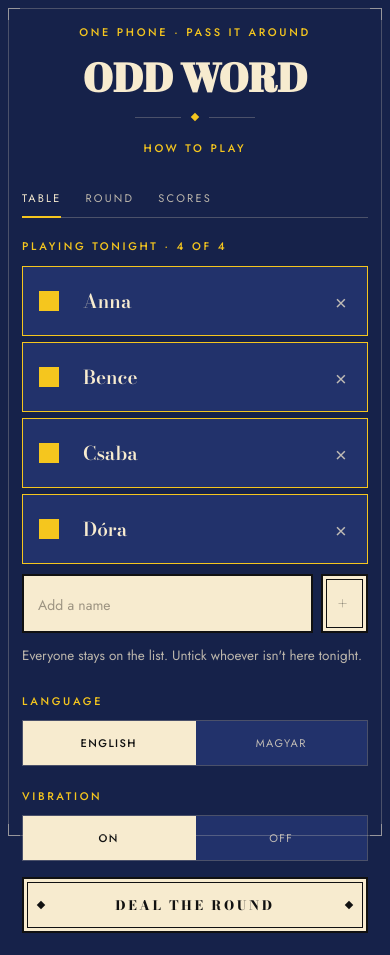
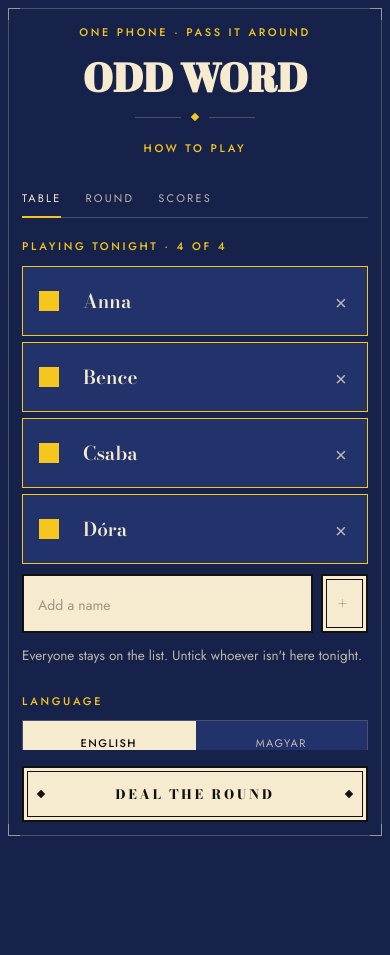
Before and after one commit to cfghjkbvc/project-ow, a React (Vite) app: page / in a window 390 px wide. After the commit the page ends 844 px from the top, so only its background shows below. Built offline with nearby package versions, Linux system fonts and the light colour scheme.

Commit message:
hotfixes

```diff
--- a/src/data/strings.js
+++ b/src/data/strings.js
@@ -6,6 +6,7 @@ const STR = {
     howTo: "How to play", rulesTitle: "How to play",
     recap: "The night so far", recapEmpty: "No finished rounds yet.", seeNight: "The night so far",
     swipeRoles: "Swipe through the deck", prevRole: "Previous role", nextRole: "Next role",
+    yourWord: "Your word", noWordPlate: "No word",
     peek: "Remind me", peekWho: "Who forgot their word?",
     peekWarn: "The whole table sees whose card this is. Hand the phone over before you look.",
     peekedN: (n) => `looked ${n}×`,
@@ -89,6 +90,7 @@ const STR = {
     howTo: "Játékszabály", rulesTitle: "Játékszabály",
     recap: "Az este eddig", recapEmpty: "Még nincs befejezett kör.", seeNight: "Az este eddig",
     swipeRoles: "Húzd oldalra a lapokat", prevRole: "Előző szerep", nextRole: "Következő szerep",
+    yourWord: "A te szavad", noWordPlate: "Nincs szavad",
     peek: "Emlékeztető", peekWho: "Ki felejtette el a szavát?",
     peekWarn: "Az egész asztal látja, kinek a lapja. Előbb add oda a telefont.",
     peekedN: (n) => `${n}× nézte`,
--- a/src/index.css
+++ b/src/index.css
@@ -1,4 +1,4 @@
-html, body, #root { margin: 0; padding: 0; min-height: 100dvh; }
+html, body, #root { margin: 0; padding: 0; min-height: 100svh; }
 
 /* This is the colour the browser paints outside the app box — the overscroll
    band above and below on mobile, and the safe areas. It has to match the
--- a/src/screens/Peek.jsx
+++ b/src/screens/Peek.jsx
@@ -18,7 +18,7 @@ function Peek({ state, dispatch }) {
       <div className="eyebrow">{t("peek")}</div>
       <div className="stage">
         <HoldCard name={player.name} numeral={roman(seat)} sigil={round.sigil}
-          word={face.word} note={face.note} />
+          word={face.word} note={face.note} title={face.title} special={face.special} />
         <p className="quiet" style={{ textAlign: "center", maxWidth: 270, fontSize: 12.5 }}>{t("peekWarn")}</p>
       </div>
       <Btn onClick={() => dispatch({ type: "PEEK_DONE" })}>{t("done")}</Btn>
--- a/src/screens/Setup.jsx
+++ b/src/screens/Setup.jsx
@@ -2,7 +2,7 @@ import React, { useState } from "react";
 import { Btn, Chip } from "../ui/atoms.jsx";
 import { ROLE, EXTRAS, PRESETS } from "../ui/sigils.jsx";
 import { GAPS, activePairs, seated } from "../game/state.js";
-import { t, buzz } from "../data/strings.js";
+import { t, buzz, setHaptics } from "../data/strings.js";
 import { roman } from "../game/helpers.js";
 
 /* ------------------------------- Setup -------------------------------- */
@@ -72,7 +72,7 @@ function Setup({ state, dispatch }) {
 
             <div className="eyebrow" style={{ marginTop: 22 }}>{t("haptics")}</div>
             <div className="seg" style={{ marginTop: 11 }}>
-              <button data-on={settings.haptics ? "1" : "0"} onClick={() => { HAP = true; buzz(12); dispatch({ type: "SET", key: "haptics", value: true }); }}>{t("on")}</button>
+              <button data-on={settings.haptics ? "1" : "0"} onClick={() => { setHaptics(true); buzz(12); dispatch({ type: "SET", key: "haptics", value: true }); }}>{t("on")}</button>
               <button data-on={!settings.haptics ? "1" : "0"} onClick={() => dispatch({ type: "SET", key: "haptics", value: false })}>{t("off")}</button>
             </div>
           </div>
--- a/src/ui/theme.js
+++ b/src/ui/theme.js
@@ -14,17 +14,27 @@ const CSS = FONT_CSS + `
   --f-fat:'Abril Fatface',Georgia,serif;
   --f-serif:'Bodoni Moda',Georgia,serif;
   --f-ui:'Jost',system-ui,sans-serif;
-  position:relative; min-height:100dvh; background:var(--teal); color:var(--bone);
+  position:relative; min-height:100svh; background:var(--teal); color:var(--bone);
   font-family:var(--f-ui); -webkit-font-smoothing:antialiased; overflow:hidden;
 }
 .ow *{box-sizing:border-box; margin:0;}
-.ow-frame{position:fixed; inset:8px; pointer-events:none; z-index:3; border:1px solid var(--hair);}
+/* Images must never offer the iOS copy/save sheet on a long press — the reveal
+   gesture IS a long press, so the two collide. pointer-events:none passes the
+   touch through to the card and the carousel underneath. */
+.ow img{-webkit-user-drag:none; user-select:none; -webkit-user-select:none;
+  -webkit-touch-callout:none; pointer-events:none;}
+/* svh, not dvh: dvh changes as the browser toolbar hides and shows, which
+   makes a fixed frame drift and lets content sit outside it. svh is the
+   smallest viewport and never moves. */
+.ow-frame{position:fixed; top:8px; left:8px; right:8px; height:calc(100svh - 16px);
+  pointer-events:none; z-index:3; border:1px solid var(--hair);}
 .ow-frame i{position:absolute; width:12px; height:12px; border:1px solid rgba(243,235,215,.45);}
 .ow-frame i:nth-child(1){top:-1px; left:-1px; border-right:0; border-bottom:0;}
 .ow-frame i:nth-child(2){top:-1px; right:-1px; border-left:0; border-bottom:0;}
 .ow-frame i:nth-child(3){bottom:-1px; left:-1px; border-right:0; border-top:0;}
 .ow-frame i:nth-child(4){bottom:-1px; right:-1px; border-left:0; border-top:0;}
-.ow-shell{position:relative; z-index:2; max-width:440px; margin:0 auto; min-height:100dvh;
+.ow-shell{position:relative; z-index:2; max-width:440px; margin:0 auto; min-height:100svh;
+  max-height:100svh;
   display:flex; flex-direction:column; padding:24px 22px calc(22px + env(safe-area-inset-bottom));}
 
 .ow .fat{font-family:var(--f-fat);}
@@ -95,7 +105,7 @@ const CSS = FONT_CSS + `
 
 .ow .stage{flex:1; display:flex; flex-direction:column; align-items:center; justify-content:center;
   gap:14px; perspective:1600px; padding:12px 0;}
-.ow .card-wrap{width:min(100%, 340px, calc(58dvh * 0.676)); container-type:inline-size;
+.ow .card-wrap{width:min(100%, 340px, calc(58svh * 0.676)); container-type:inline-size;
   animation:ow-deal .5s cubic-bezier(.16,.9,.3,1) both;}
 .ow .float{animation:ow-float 7s ease-in-out infinite;}
 .ow .card{width:100%; aspect-ratio:5/7.4; position:relative; transform-style:preserve-3d;
@@ -124,13 +134,24 @@ const CSS = FONT_CSS + `
   background:var(--bone); border:1px solid var(--ink); border-top:0; padding:3px 13px 4px;
   font-family:var(--f-serif); font-weight:800; font-size:13px; letter-spacing:.14em; color:var(--ink);}
 .ow .banner{width:100%; flex:1; background:var(--bone); padding:8px 4px 4px; text-align:center;
-  display:flex; flex-direction:column; align-items:center; justify-content:center; gap:6px;}
+  display:flex; flex-direction:column; align-items:center; justify-content:center; gap:5px;}
 .ow .banner .word{font-family:var(--f-fat); color:var(--ink); text-transform:uppercase;
   font-size:clamp(22px,8vw,34px); line-height:1; letter-spacing:.01em; word-break:break-word;}
 .ow .banner .word{font-size:clamp(21px,13.5cqw,40px);}
 .ow .banner .note{font-family:var(--f-ui); font-size:10px; line-height:1.4;
   color:rgba(23,18,14,.72); padding:0 6px;}
 .ow .banner .note{font-size:clamp(9px,3.6cqw,11px);}
+
+/* Same plate on every card so the layout never leaks which side you're on.
+   Special roles get the ink fill — unmissable up close, and still just a
+   cream card with black type from across the table. */
+.ow .roleplate{width:100%; border:1.5px solid var(--ink); padding:4px 6px 5px;
+  background:var(--bone); color:var(--ink);}
+.ow .roleplate-hot{background:var(--ink); color:var(--bone); border-color:var(--ink);}
+.ow .rp-title{font-family:var(--f-fat); text-transform:uppercase; letter-spacing:.05em;
+  font-size:clamp(11px,4.6cqw,15px); line-height:1.1;}
+.ow .rp-note{font-family:var(--f-ui); line-height:1.35; opacity:.82; margin-top:2px;
+  font-size:clamp(8.5px,3.4cqw,10.5px);}
 .ow .who{font-family:var(--f-serif); font-weight:600; font-size:10px; letter-spacing:.22em;
   text-transform:uppercase; color:rgba(23,18,14,.6); padding:3px 0 5px;}
 .ow .sheen{position:absolute; top:0; bottom:0; width:44%; z-index:3; pointer-events:none;
@@ -167,7 +188,7 @@ const CSS = FONT_CSS + `
 .ow .sheet{position:fixed; inset:0; background:rgba(9,20,22,.82); display:flex; z-index:30;
   align-items:flex-end; justify-content:center; padding:16px; animation:ow-fade .18s ease both;}
 .ow .sheet-in{width:100%; max-width:440px; background:var(--teal-l); border:2px solid var(--bone);
-  padding:22px; animation:ow-up .26s cubic-bezier(.2,.8,.3,1) both; max-height:88dvh; overflow-y:auto;}
+  padding:22px; animation:ow-up .26s cubic-bezier(.2,.8,.3,1) both; max-height:86svh; overflow-y:auto;}
 .ow .toast{position:fixed; left:50%; bottom:26px; transform:translateX(-50%); z-index:40;
   background:var(--bone); color:var(--ink); border:2px solid var(--ink); padding:11px 20px;
   font-size:12px; letter-spacing:.14em; text-transform:uppercase; animation:ow-up .2s ease both;}
@@ -191,7 +212,7 @@ const CSS = FONT_CSS + `
 @media (min-width:760px){
   .ow{display:flex; align-items:center; justify-content:center; padding:28px 0;}
   .ow-frame{display:none;}
-  .ow-shell{width:440px; min-height:0; height:min(900px, calc(100dvh - 56px));
+  .ow-shell{width:440px; min-height:0; max-height:none; height:min(900px, calc(100svh - 56px));
     background:var(--teal-d); border:1px solid var(--hair);
     box-shadow:0 28px 70px rgba(0,0,0,.5); padding:26px 24px;}
   .ow-shell::before,.ow-shell::after{content:''; position:absolute; width:13px; height:13px;
```
Also changed, not shown: src/screens/Deal.jsx (+17 -4 lines).
